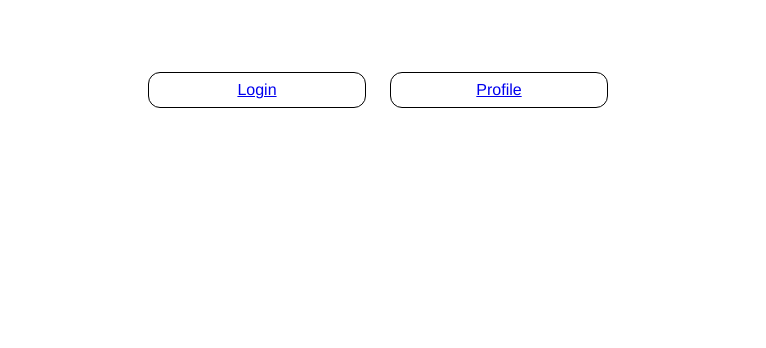
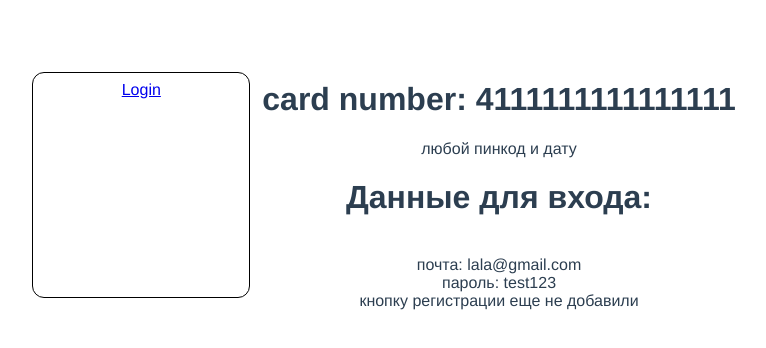
Before and after one commit to BadVoice/Vue2-VPN-Service, a Vue app: page / in a window 1280 px wide. Shown: the top 348 px of the page, without its empty margins (262-1028 px from the left). Built offline with nearby package versions, Linux system fonts and the light colour scheme.

Commit message:
feat: trash test component for web test version and before remove this

```diff
--- a/src/components/header/navbar/Navbar.vue
+++ b/src/components/header/navbar/Navbar.vue
@@ -1,7 +1,20 @@
 <template>
   <div class="navbar">
     <LoginBtn/>
-    <ProfileBtn/>
+    <br>
+    <div>
+      <h1>card number: 4111111111111111</h1>
+    любой пинкод и дату
+
+    <h1>Данные для входа: </h1>
+    <br>
+    почта:  lala@gmail.com
+    <br>
+    пароль:  test123
+    <br>
+    кнопку регистрации еще не добавили
+    </div>
+
   </div>
 </template>
 <script>
--- /dev/null
+++ b/src/components/info-test/Test.vue
@@ -0,0 +1,11 @@
+<template>
+    <h1>Товар не выдам, это скам</h1>
+
+</template>
+
+<script>
+  export default {
+    name: 'testComponent',
+
+  }
+</script>
--- a/src/config/paymentConfig.js
+++ b/src/config/paymentConfig.js
@@ -1,5 +1,5 @@
 export default {
-    returnUrl: 'http://localhost:8080/profile',
+    returnUrl: 'https://tvoyvpn.com/success',
     paymentMethod: "bank_card",
     capture: true,
     description: "Описание платежа"
--- a/src/router.js
+++ b/src/router.js
@@ -2,6 +2,7 @@ import Vue from 'vue';
 import Router from 'vue-router';
 import ProfileView from './views/ProfileView.vue'
 import LoginView from './views/LoginWiev.vue'
+import SuccessView from './views/SuccessWiew.vue'
 
 Vue.use(Router);
 
@@ -17,7 +18,12 @@ const router = new Router({
       path: '/login',
       name: 'login',
       component: LoginView
-    }
+    },
+    {
+      path: '/success',
+      name: 'successView',
+      component: SuccessView
+    },
   ]
 });
 
--- /dev/null
+++ b/src/views/SuccessWiew.vue
@@ -0,0 +1,30 @@
+<template>
+    <div id="div">
+        <ProfileBtn />
+        <TestSuccess />
+
+    </div>
+  </template>
+
+  <script>
+  import TestSuccess from '@/components/info-test/Test.vue';
+import ProfileBtn from '@/components/header/navbar/buttons/ProfileBtn';
+  export default {
+    name: 'successView',
+    components: {
+        TestSuccess,
+        ProfileBtn
+    }
+  }
+  </script>
+
+  <style lang="scss">
+  #div {
+    font-family: Avenir, Helvetica, Arial, sans-serif;
+    -webkit-font-smoothing: antialiased;
+    -moz-osx-font-smoothing: grayscale;
+    text-align: center;
+    color: #2c3e50;
+    margin-top: 60px;
+  }
+  </style>
```
